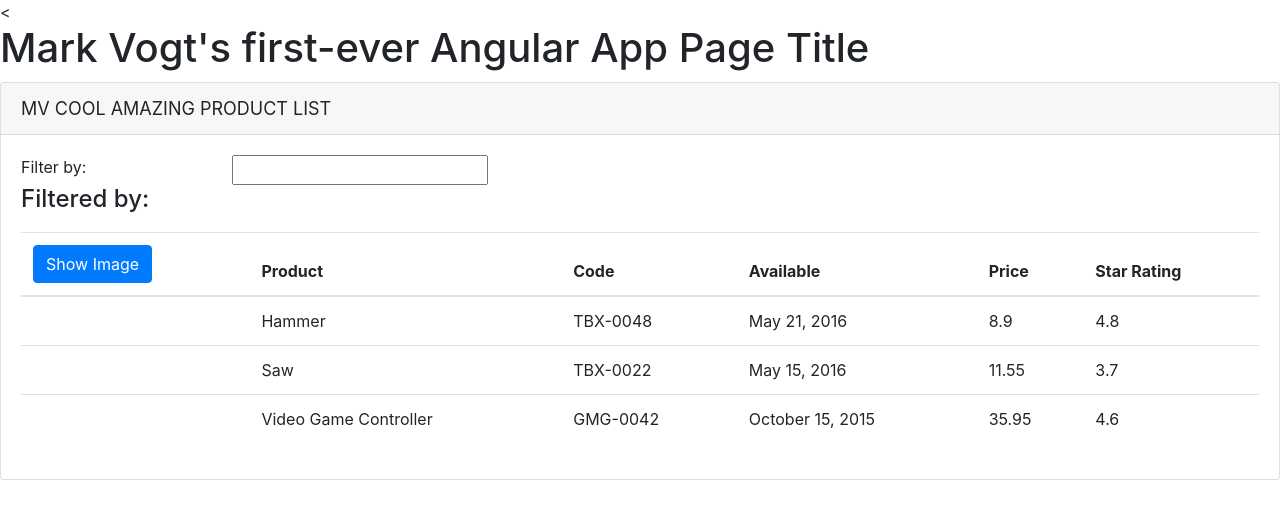
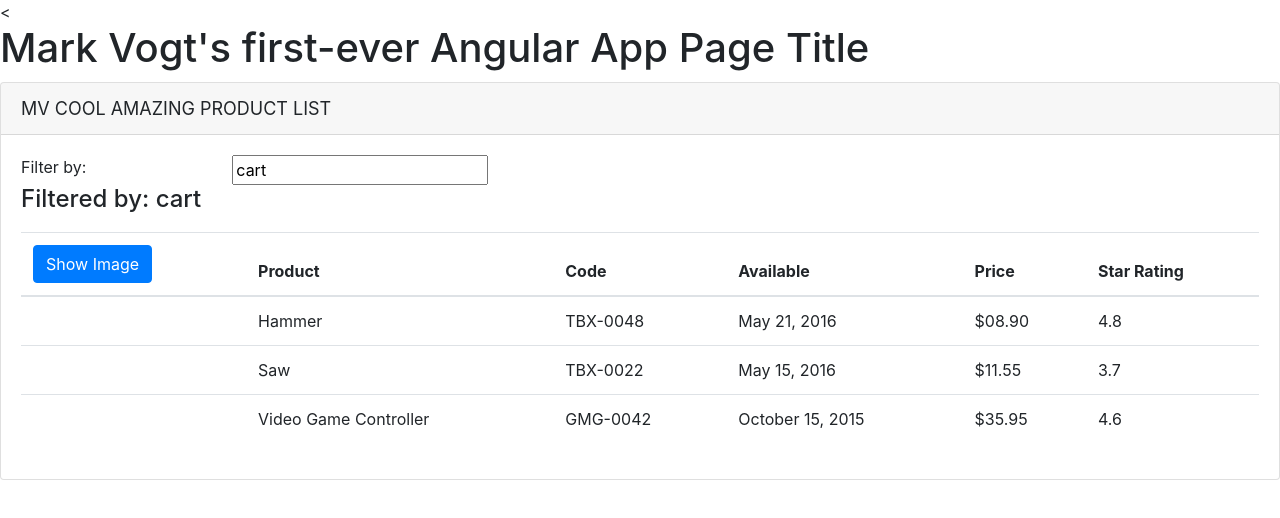
Before and after one commit to SudhirSingare/Angular-GettingStarted-0, an Angular app in the folder APM-Start/: page / in a window 1280 px wide. Shown: the top 518 px of the page. Built offline with nearby package versions, Linux system fonts and the light colour scheme.

Commit message:
DEFINED new interface IProduct to strongly-type parts of solution...

```diff
--- a/APM-Start/src/app/app.module.ts
+++ b/APM-Start/src/app/app.module.ts
@@ -1,8 +1,10 @@
 import { BrowserModule } from '@angular/platform-browser';
 import { NgModule } from '@angular/core';
+import { FormsModule } from '@angular/forms';
 
 import { AppComponent } from './app.component';
 import { ProductListComponent } from './products/product-list.component';
+import { from } from 'rxjs';
 
 @NgModule({
   declarations: [
@@ -10,7 +12,8 @@
     ProductListComponent
   ],
   imports: [
-    BrowserModule
+    BrowserModule,
+    FormsModule
   ],
   bootstrap: [
     AppComponent
--- a/APM-Start/src/app/products/product-list.component.html
+++ b/APM-Start/src/app/products/product-list.component.html
@@ -11,13 +11,15 @@
                 Filter by:
             </div>
             <div class='col-md-4'>
-                <input type='Text'/>
+                <input   type = 'Text'
+                  [(ngModel)] = 'listFilter'
+                />
             </div>
         </div>
 
         <div class='row'>
             <div class='col-md-6'>
-                <h4>Filtered by: </h4>
+                <h4>Filtered by: {{listFilter}} </h4>
             </div>
         </div>
 
@@ -48,9 +50,9 @@
                             />
                         </td>
                         <td>{{product.productName}}</td>
-                        <td>{{product.productCode}}</td>
+                        <td>{{product.productCode | uppercase}}</td>
                         <td>{{product.releaseDate}}</td>
-                        <td>{{product.price}}</td>
+                        <td>{{product.price | currency:'USD':'symbol':'2.2-2'}}</td>
                         <td>{{product.starRating}}</td>
                     </tr>
                 </tbody>
--- a/APM-Start/src/app/products/product-list.component.ts
+++ b/APM-Start/src/app/products/product-list.component.ts
@@ -1,6 +1,5 @@
 import { Component } from "@angular/core";
-
-
+import { IProduct } from "./product";
 
 @Component({
     selector: 'pm-products',
@@ -11,8 +10,9 @@
     imageWidth: number = 50;
     imageMargin: number = 2;
     showImage: boolean = false;
+    listFilter: string = 'cart';
 
-    products: any[] = [
+    products: IProduct[] = [
         {
             "productId": 5,
             "productName": "Hammer",
--- /dev/null
+++ b/APM-Start/src/app/products/product.ts
@@ -0,0 +1,11 @@
+export interface IProduct {
+    productId: number;
+    productName: string;
+    productCode: string;
+    releaseDate: string;
+    price: number;
+    description: string;
+    starRating: number;
+    imageUrl: string;
+
+}
```
Also changed, not shown: 1 other file (tests, documents, lock files or other folders).
